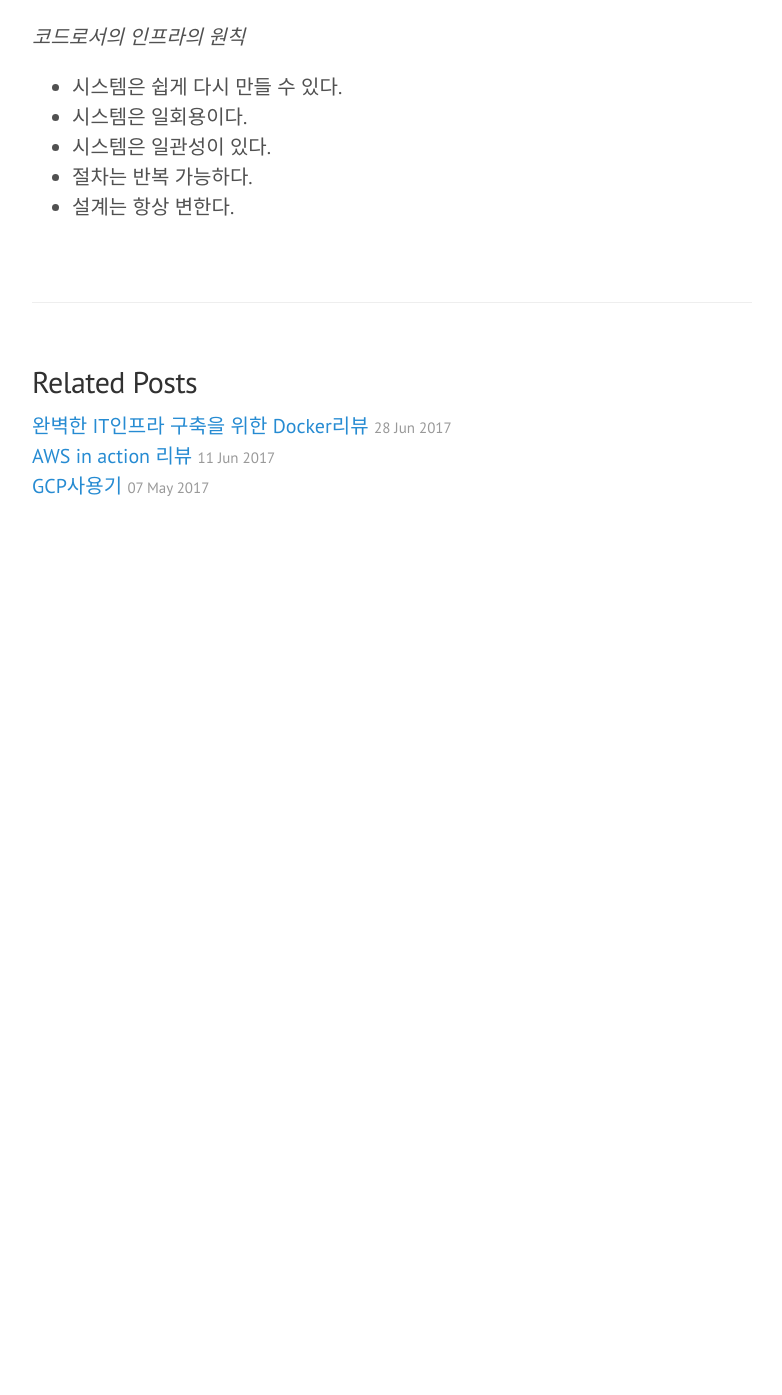
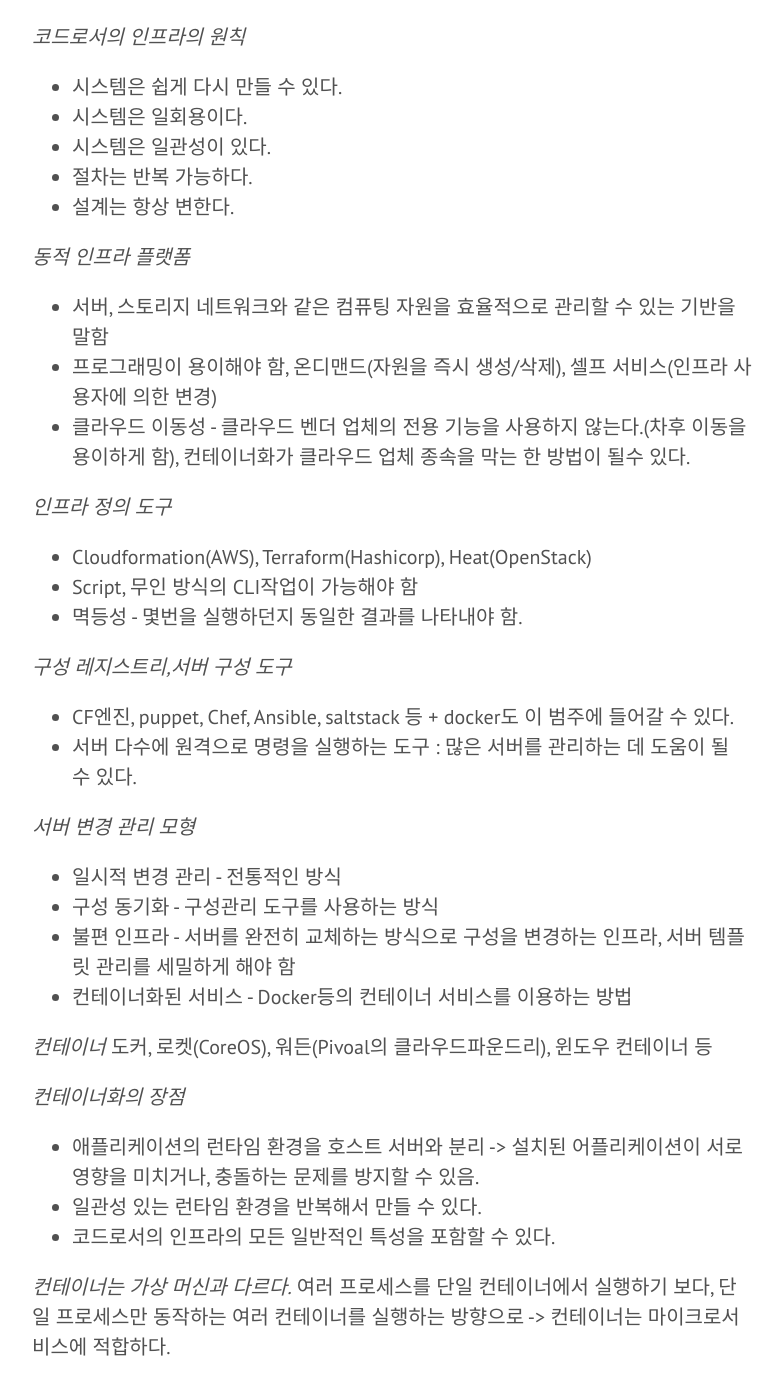
Before and after one commit to skaqud/skaqud.github.com, a Jekyll site: the page built from _posts/2017-06-19-Infra-as-a-Code-review.markdown, in a window 1280 px wide and 1400 px high, scrolled down 1280 px. Shown: the top 1395 px of the window, without its empty margins (248-1030 px from the left). Built offline with Jekyll 4.4.1, drawn with Linux system fonts in a browser that asks for light colours; before the commit the page ends 1841 px from its top, so only the background shows below that.

Commit message:
update post

```diff
--- a/_posts/2017-06-19-Infra-as-a-Code-review.markdown
+++ b/_posts/2017-06-19-Infra-as-a-Code-review.markdown
@@ -40,3 +40,37 @@
 - 시스템은 일관성이 있다.
 - 절차는 반복 가능하다.
 - 설계는 항상 변한다.
+
+
+*동적 인프라 플랫폼*
+
+- 서버, 스토리지 네트워크와 같은 컴퓨팅 자원을 효율적으로 관리할 수 있는 기반을 말함
+- 프로그래밍이 용이해야 함, 온디맨드(자원을 즉시 생성/삭제), 셀프 서비스(인프라 사용자에 의한 변경)
+- 클라우드 이동성 - 클라우드 벤더 업체의 전용 기능을 사용하지 않는다.(차후 이동을 용이하게 함), 컨테이너화가 클라우드 업체 종속을 막는 한 방법이 될수 있다.
+
+*인프라 정의 도구*
+- Cloudformation(AWS), Terraform(Hashicorp), Heat(OpenStack)
+- Script, 무인 방식의 CLI작업이 가능해야 함
+- 멱등성 - 몇번을 실행하던지 동일한 결과를 나타내야 함.
+
+*구성 레지스트리,서버 구성 도구*
+- CF엔진, puppet, Chef, Ansible, saltstack 등 + docker도 이 범주에 들어갈 수 있다.
+- 서버 다수에 원격으로 명령을 실행하는 도구 : 많은 서버를 관리하는 데 도움이 될 수 있다.
+
+*서버 변경 관리 모형*
+- 일시적 변경 관리 - 전통적인 방식
+- 구성 동기화 - 구성관리 도구를 사용하는 방식
+- 불편 인프라 - 서버를 완전히 교체하는 방식으로 구성을 변경하는 인프라, 서버 템플릿 관리를 세밀하게 해야 함
+- 컨테이너화된 서비스 - Docker등의 컨테이너 서비스를 이용하는 방법
+
+
+*컨테이너*
+도커, 로켓(CoreOS), 워든(Pivoal의 클라우드파운드리), 윈도우 컨테이너 등
+
+*컨테이너화의 장점*
+- 애플리케이션의 런타임 환경을 호스트 서버와 분리 -> 설치된 어플리케이션이 서로 영향을 미치거나, 충돌하는 문제를 방지할 수 있음.
+- 일관성 있는 런타임 환경을 반복해서 만들 수 있다.
+- 코드로서의 인프라의 모든 일반적인 특성을 포함할 수 있다.
+
+*컨테이너는 가상 머신과 다르다.*
+여러 프로세스를 단일 컨테이너에서 실행하기 보다, 단일 프로세스만 동작하는 여러 컨테이너를 실행하는 방향으로 -> 컨테이너는 마이크로서비스에 적합하다.
```
